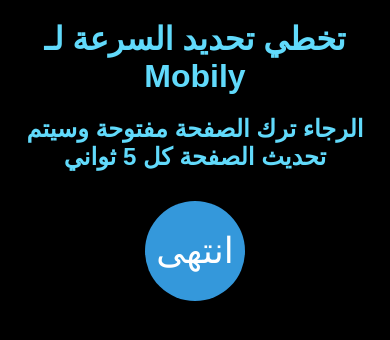
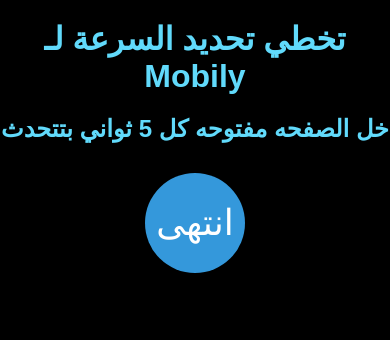
Before and after one commit to x58c/unlock-sim, a plain HTML site: page mobily.html in a window 390 px wide. Drawn offline with Linux system fonts and the light colour scheme.

Commit message:
Update mobily.html

```diff
--- a/mobily.html
+++ b/mobily.html
@@ -39,7 +39,7 @@
 </head>
 <body>
     <h1>تخطي تحديد السرعة لـ Mobily</h1>
-    <h2>الرجاء ترك الصفحة مفتوحة وسيتم تحديث الصفحة كل 5 ثواني</h2>
+    <h2> خل الصفحه مفتوحه كل 5 ثواني بتتحدث </h2>
 
     <div class="countdown-container">
         <div class="countdown-circle" id="countdown">5</div>
```
